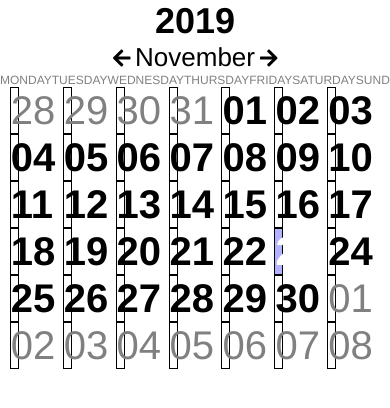
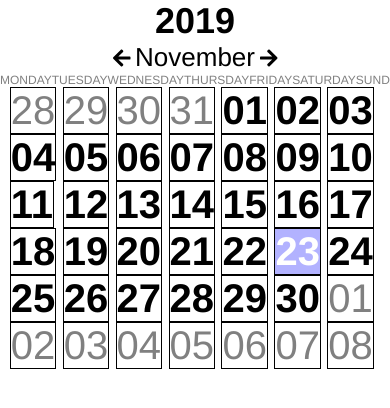
Before and after one commit to domotord90/react-calendar, a React (Create React App) app: page / in a window 390 px wide. Shown: the top 408 px of the page. Built offline with nearby package versions, Linux system fonts and the light colour scheme.

Commit message:
data cell fix

```diff
--- a/src/styles/Dates.css
+++ b/src/styles/Dates.css
@@ -60,7 +60,7 @@
   .date-cell {
     font-size: 2.5rem;
     padding: 0;
-    width: 13.3%;
+    width: fit-content;
   }
 
   .day-name {
```
